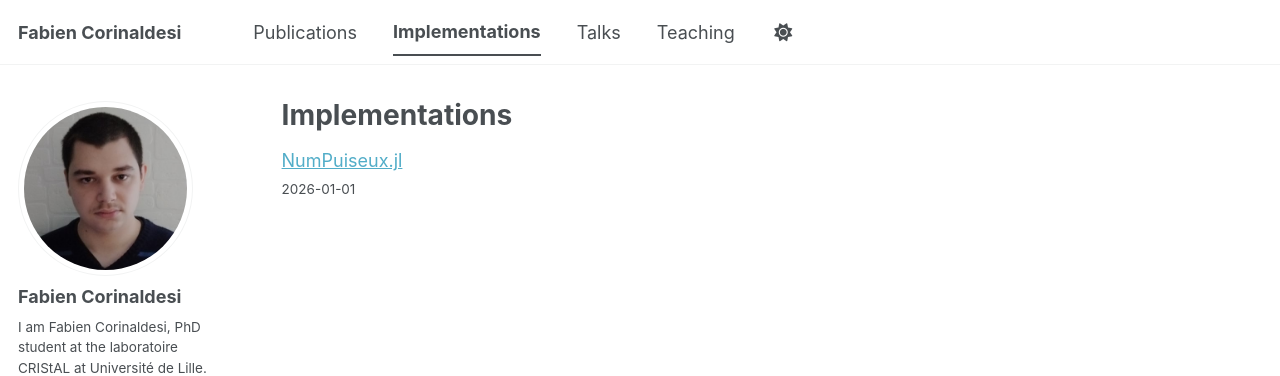
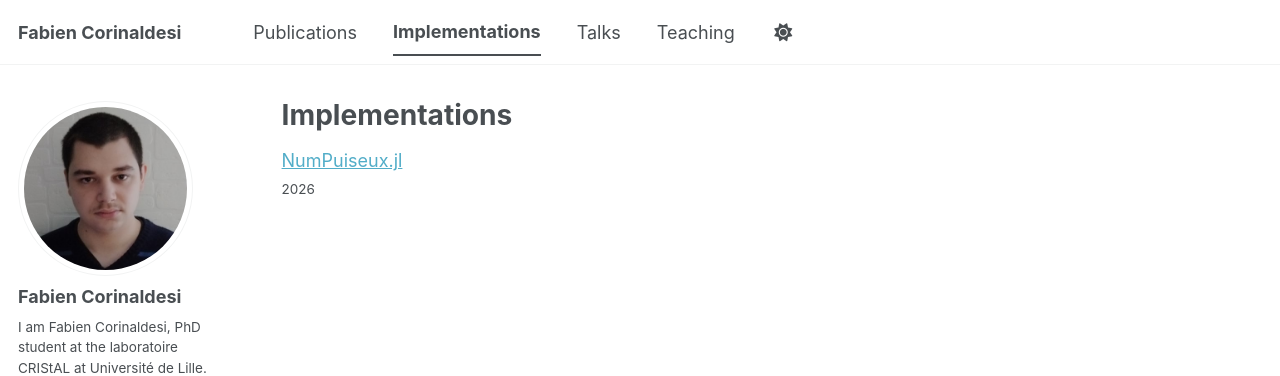
Before and after one commit to fabiencorinaldesi1/fabiencorinaldesi1.github.io, a Jekyll site: the page built from _pages/implementations.md, in a window 1280 px wide. Shown: the top 376 px of the page. Built offline with Jekyll 4.4.1, drawn with Linux system fonts in a browser that asks for light colours; some web fonts are replaced; a script bundle is joined from its source files by our own code; library files that are not in the unit come from our copies.

Commit message:
Implem complété

```diff
--- a/_pages/implementations.md
+++ b/_pages/implementations.md
@@ -14,6 +14,6 @@ permalink: /implementations/
       <a href="{{ post.url }}">{{ post.title }}</a>
     {% endif %}
     <br>
-    <small>{{ post.date | date: "%Y-%m-%d" }}</small>
+    <small>{{ post.date | date: "%Y" }}</small>
   </p>
 {% endfor %}
```
Also changed, not shown: _implementations/ValidatedNewtonPuiseux.md (+1 -1 lines).
